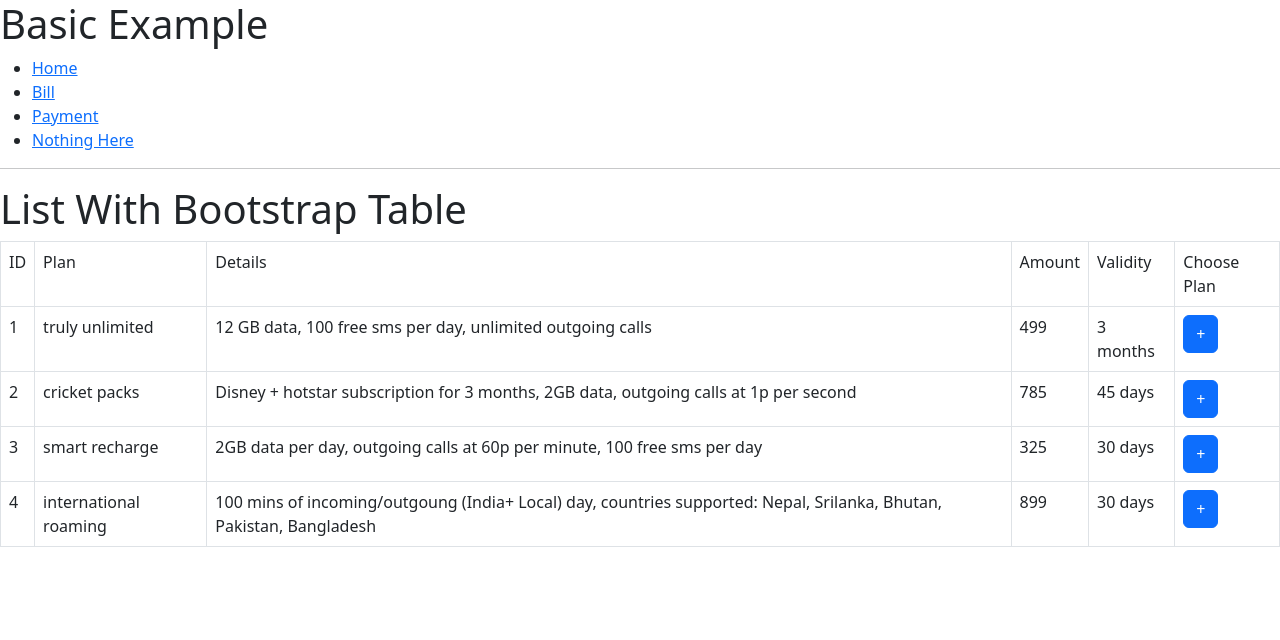
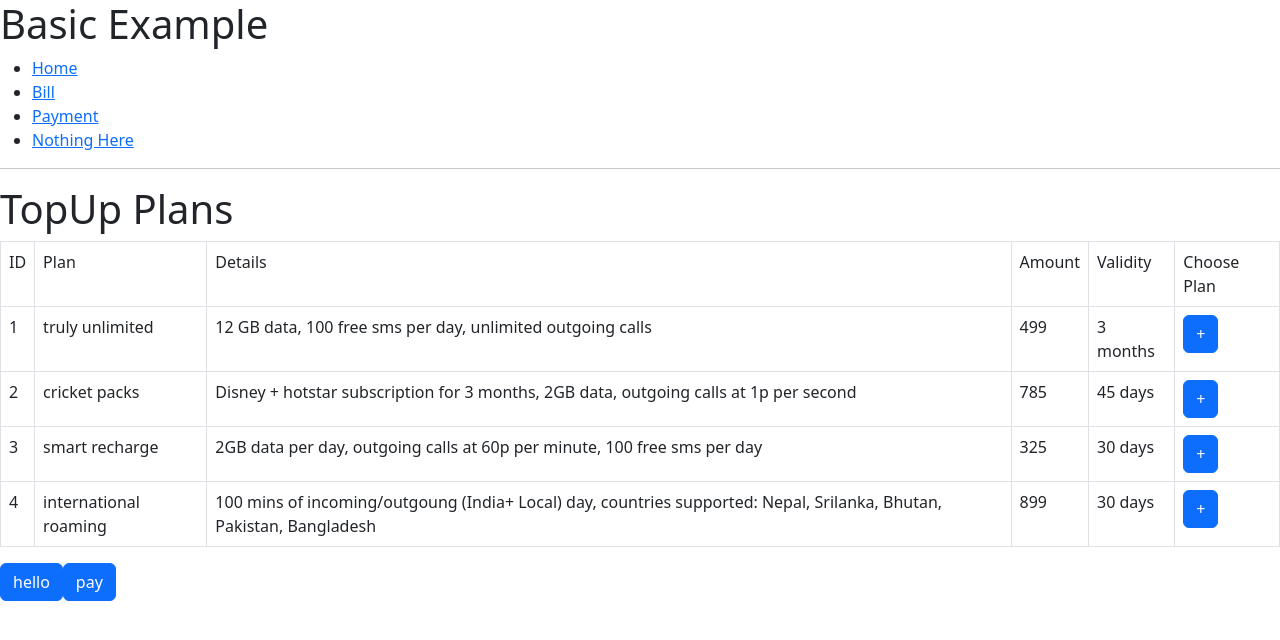
Before and after one commit to Rajamr550/topup-react-project, a React (Create React App) app: page /home in a window 1280 px wide. Shown: the top 640 px of the page. Built offline with nearby package versions, Linux system fonts and the light colour scheme.

Commit message:
navigate

```diff
--- a/src/json.js
+++ b/src/json.js
@@ -1,13 +1,16 @@
 import React from 'react'
 import { Table } from 'react-bootstrap'
 import Button from 'react-bootstrap/Button';
+import { Link } from "react-router-dom";
+import { useNavigate } from 'react-router-dom';
 
 function JsonDataDisplay() {
     const datas = [{ "id": 1, "plan": "truly unlimited", "details": "12 GB data, 100 free sms per day, unlimited outgoing calls", "amount": 499, "validity": "3 months" }, { "id": 2, "plan": "cricket packs", "details": "Disney + hotstar subscription for 3 months, 2GB data, outgoing calls at 1p per second", "amount": 785, "validity": "45 days" }, { "id": 3, "plan": "smart recharge", "details": "2GB data per day, outgoing calls at 60p per minute, 100 free sms per day", "amount": 325, "validity": "30 days" }, { "id": 4, "plan": "international roaming", "details": "100 mins of incoming/outgoung (India+ Local) day, countries supported: Nepal, Srilanka, Bhutan, Pakistan, Bangladesh", "amount": 899, "validity": "30 days" }];
 
+    const navigate = useNavigate();
     return (
         <div className="boot">
-            <h1>List With Bootstrap Table</h1>
+            <h1>TopUp Plans</h1>
             <Table bordered hover  >
                 <tbody>
                     <tr>
@@ -26,15 +29,26 @@ function JsonDataDisplay() {
                                 <td>{item.details}</td>
                                 <td>{item.amount}</td>
                                 <td>{item.validity}</td>
-                                <td><Button variant="primary">+</Button></td>
+                                <td><Button variant="primary" onClick={() => { navigate("/pay"); }}>+</Button></td>
 
                             </tr>
                         )
                     }
                 </tbody>
             </Table>
+
+            <Link to="/insert/your/path/here" className="btn btn-primary">hello</Link>
+            <Link to="/pay" className="btn btn-primary">pay</Link>
         </div>
     );
 }
 
+
+// function navigateToPay(item) {
+//     console.log(item);
+//     window.open("/pay");
+
+// }
+
+
 export default JsonDataDisplay;
```
